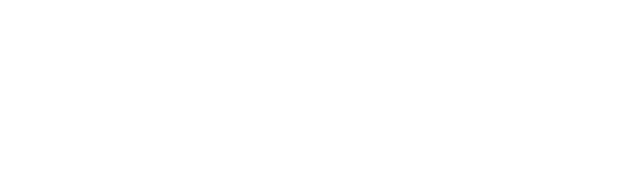
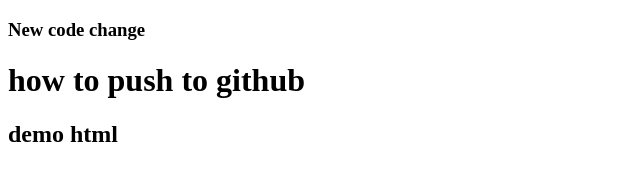
Before and after one commit to Hshourav007/comeback-second-repo, a plain HTML site: page index.html in a window 1280 px wide. Shown: the whole page, without its empty margins (0-640 px from the left). Drawn offline with Linux system fonts and the light colour scheme.

Commit message:
added header

```diff
--- a/index.html
+++ b/index.html
@@ -5,8 +5,10 @@
     <meta http-equiv="X-UA-Compatible" content="IE=edge">
     <meta name="viewport" content="width=device-width, initial-scale=1.0">
     <title>Comeback-second-repo</title>
+    <h3>New code change</h3>
 </head>
 <body>
-
+    <h1>how to push to github</h1>
+    <h2>demo html</h2>
 </body>
 </html>
```
